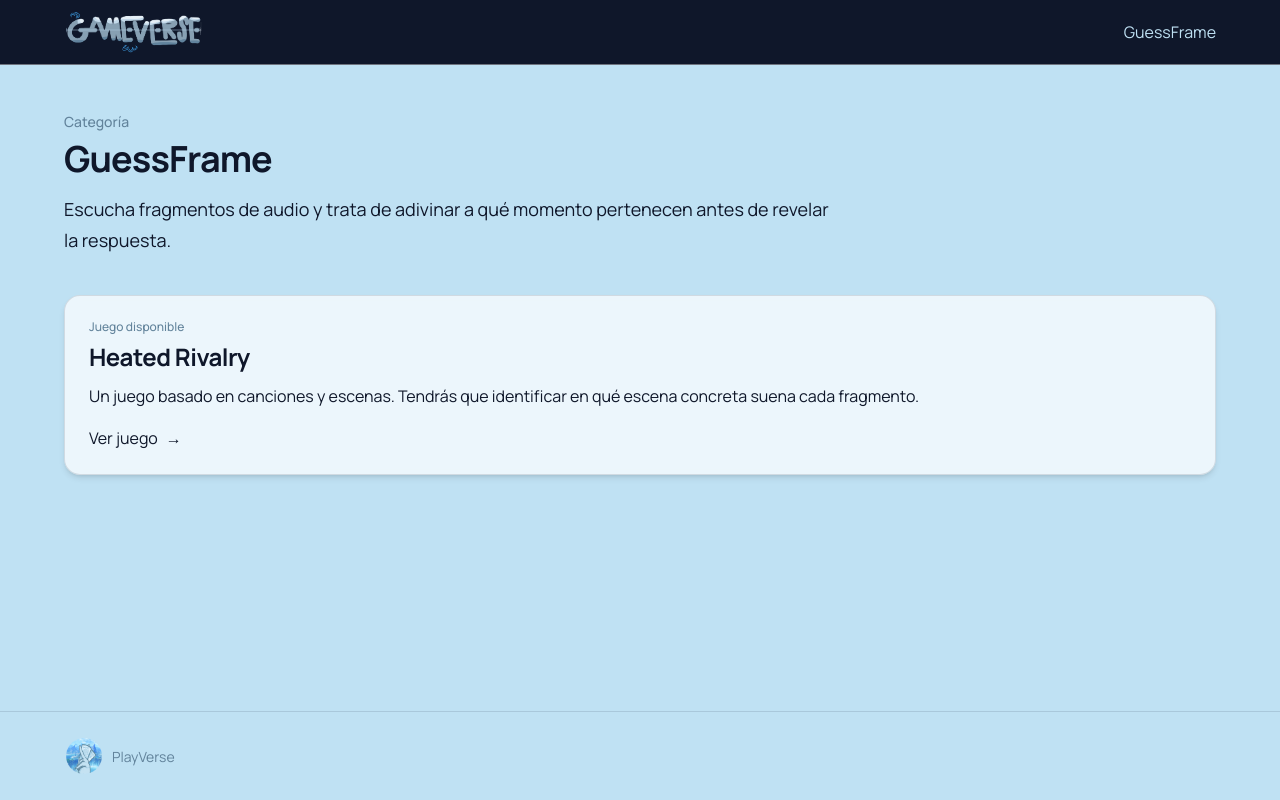
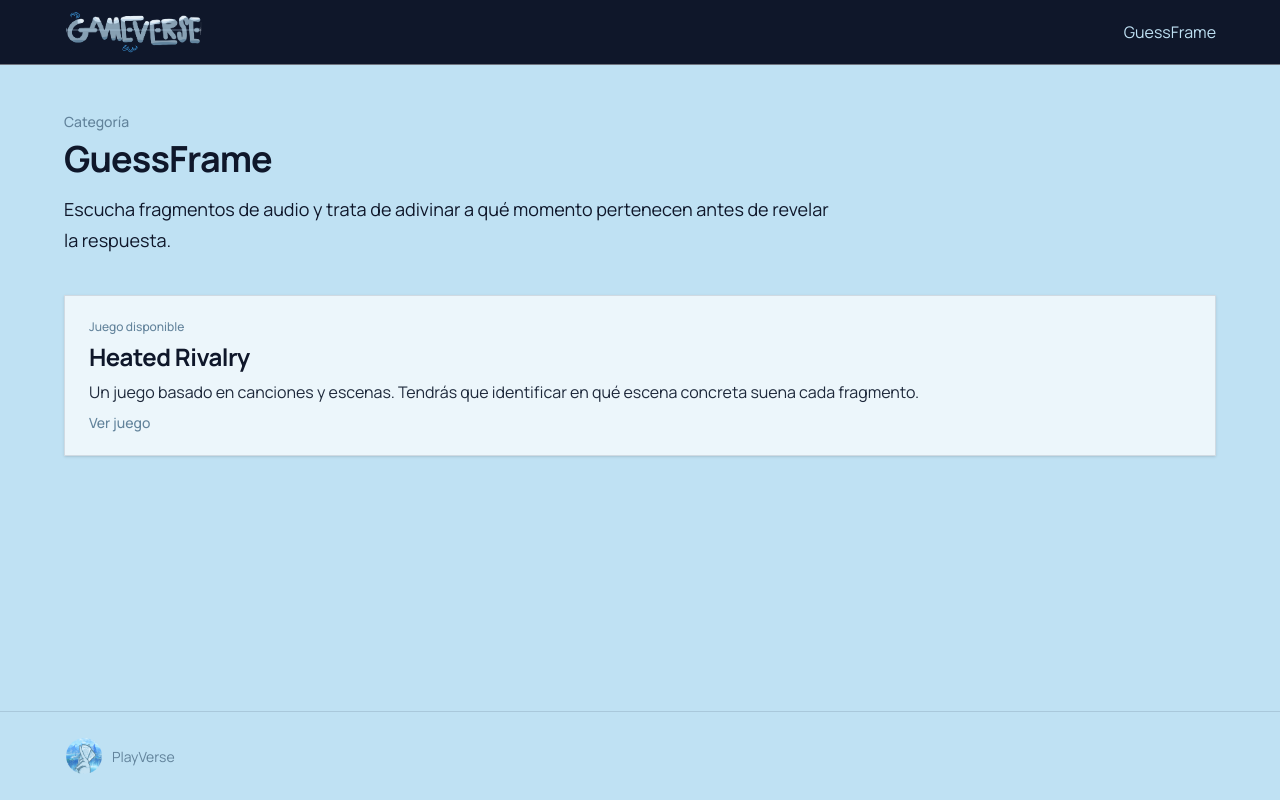
Before and after one commit to Alienah/playverse, a Next.js app: page /guess-frame in a window 1280 px wide. Built offline with nearby package versions, Linux system fonts and the light colour scheme.

Commit message:
create FeatureCard clickable

```diff
--- a/src/app/(app)/guess-frame/page.tsx
+++ b/src/app/(app)/guess-frame/page.tsx
@@ -1,4 +1,4 @@
-import Link from "next/link";
+import FeatureCard from "@/components/FeatureCard";
 
 export default function GuessFramePage() {
   return (
@@ -17,25 +17,15 @@ export default function GuessFramePage() {
       <section className="mt-40 pb-48" aria-label="Juegos de GuessFrame">
         <ul className="grid gap-24">
           <li>
-            <article className="rounded-2xl border border-border-soft bg-surface p-24 shadow-md backdrop-blur-sm">
-              <p className="text-compact-02 text-text-muted">
-                Juego disponible
-              </p>
-
-              <h2 className="mt-8 text-heading-03">Heated Rivalry</h2>
-
-              <p className="mt-12 text-body-02">
-                Un juego basado en canciones y escenas. Tendrás que identificar
-                en qué escena concreta suena cada fragmento.
-              </p>
-
-              <Link
-                href="/guess-frame/hr"
-                className="link mt-16 inline-flex items-center gap-8"
-              >
-                Ver juego <span aria-hidden="true">→</span>
-              </Link>
-            </article>
+            <FeatureCard
+              title="Heated Rivalry"
+              eyebrow="Juego disponible"
+              link={{ href: "/guess-frame/hr" }}
+              ctaLabel="Ver juego"
+            >
+              Un juego basado en canciones y escenas. Tendrás que identificar en
+              qué escena concreta suena cada fragmento.
+            </FeatureCard>
           </li>
         </ul>
       </section>
--- a/src/app/(marketing)/page.tsx
+++ b/src/app/(marketing)/page.tsx
@@ -1,3 +1,4 @@
+import FeatureCard from "@/components/FeatureCard";
 import Link from "next/link";
 
 export default function HomePage() {
@@ -26,20 +27,9 @@ export default function HomePage() {
 
         <ul className="grid gap-24">
           <li>
-            <article className="rounded-2xl border border-border-soft bg-surface p-24 shadow-md backdrop-blur-sm">
-              <h3 className="text-heading-03">GuessFrame</h3>
-
-              <p className="mt-12 text-body-02">
-                Escucha fragmentos y adivina en qué momento ocurren.
-              </p>
-
-              <Link
-                href="/guess-frame"
-                className="link mt-16 inline-flex items-center gap-8"
-              >
-                Entrar <span aria-hidden="true">→</span>
-              </Link>
-            </article>
+            <FeatureCard title="GuessFrame" link={{ href: "/guess-frame" }}>
+              Escucha fragmentos y adivina en qué momento ocurren.
+            </FeatureCard>
           </li>
         </ul>
       </section>
--- /dev/null
+++ b/src/components/CardLink.tsx
@@ -0,0 +1,32 @@
+import clsx from "clsx";
+import Link, { type LinkProps } from "next/link";
+import type { AnchorHTMLAttributes, ReactNode } from "react";
+
+type CardLinkProps = LinkProps &
+  Omit<AnchorHTMLAttributes<HTMLAnchorElement>, "href"> & {
+    children: ReactNode;
+    className?: string;
+    stretched?: boolean;
+  };
+
+export default function CardLink({
+  children,
+  className,
+  stretched = false,
+  ...props
+}: CardLinkProps) {
+  return (
+    <Link
+      {...props}
+      className={clsx(
+        "pointer-events-auto inline-flex items-center rounded-4 outline-none",
+        "transition-[color] duration-150",
+        "focus-visible:ring-2 focus-visible:ring-accent focus-visible:ring-offset-2 focus-visible:ring-offset-background",
+        stretched && "after:absolute after:inset-0 after:content-['']",
+        className,
+      )}
+    >
+      {children}
+    </Link>
+  );
+}
--- /dev/null
+++ b/src/components/FeatureCard.tsx
@@ -0,0 +1,76 @@
+import clsx from "clsx";
+import type { StaticImageData } from "next/image";
+import Image from "next/image";
+import type { ComponentProps, ReactNode } from "react";
+import CardLink from "./CardLink";
+
+type FeatureCardProps = {
+  children: ReactNode;
+  className?: string;
+  eyebrow?: ReactNode;
+  title: string;
+  link?: Omit<ComponentProps<typeof CardLink>, "children">;
+  ctaLabel?: string;
+  image?: {
+    alt?: string;
+    src: StaticImageData | string;
+  };
+};
+
+export default function FeatureCard(props: FeatureCardProps) {
+  const { children, className, eyebrow, title, link, ctaLabel, image } = props;
+
+  return (
+    <article
+      className={clsx(
+        "group relative flex flex-col overflow-hidden rounded-24 border border-border-soft bg-surface shadow-sm",
+        "transition-[background-color,border-color,box-shadow] duration-150",
+        "hover:bg-background-soft/40 hover:border-text-muted hover:shadow-md",
+        "focus-within:bg-background-soft/40 focus-within:border-accent focus-within:shadow-md",
+        link?.href && "cursor-pointer",
+        className,
+      )}
+    >
+      {image ? (
+        <div className="overflow-hidden">
+          <Image
+            src={image.src}
+            alt={image.alt ?? ""}
+            className="h-auto w-full object-cover"
+          />
+        </div>
+      ) : null}
+
+      <div className="flex h-full flex-col gap-8 p-24">
+        {eyebrow ? (
+          <p className="text-compact-02 text-text-muted">{eyebrow}</p>
+        ) : null}
+
+        <h2 className="text-heading-03">
+          {link?.href ? (
+            <CardLink
+              {...link}
+              stretched
+              className={clsx(
+                "text-text-primary group-hover:text-layer",
+                link.className,
+              )}
+            >
+              {title}
+            </CardLink>
+          ) : (
+            title
+          )}
+        </h2>
+
+        <p className="text-body-02 text-text-secondary">{children}</p>
+
+        {link?.href && ctaLabel ? (
+          <p className="mt-auto text-compact-01 text-text-muted transition-[color] duration-150 group-hover:text-text-primary group-focus-within:text-text-primary">
+            {ctaLabel}
+          </p>
+        ) : null}
+      </div>
+    </article>
+  );
+}
```
